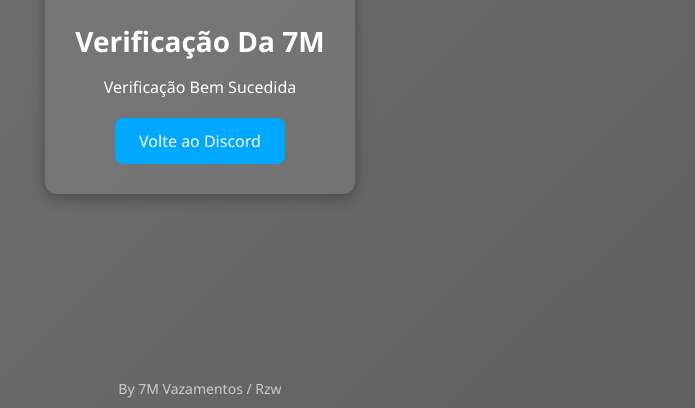
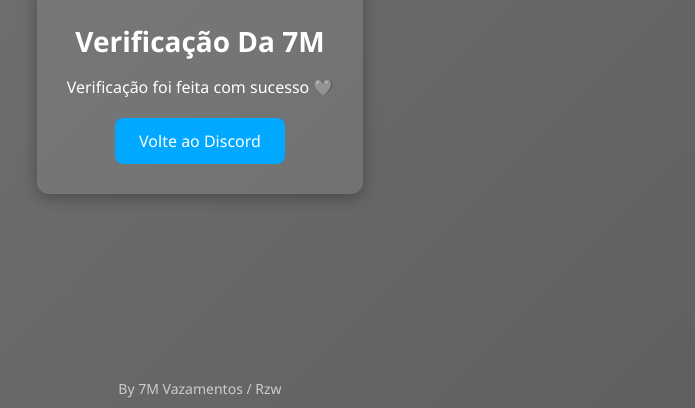
Before and after one commit to RzwKkj/7m, a plain HTML site: page index.html in a window 1280 px wide. Shown: the part 392-800 px from the top of the page, without its empty margins (440-1135 px from the left). Drawn offline with Linux system fonts and the light colour scheme.

Commit message:
Add files via upload

```diff
--- a/index.html
+++ b/index.html
@@ -88,7 +88,7 @@
   <div class="container">
     <img src="https://cdn.discordapp.com/attachments/1374901391939600394/1374902333867163688/c421dcb7b8d406de06ee870c71da54d6.png?ex=682fbd14&is=682e6b94&hm=ca19f49da3141e8e6a15331bdc34dc8a9958926b8d919fe12f4bdd914d73776b&" alt="ChatGPT Logo">
     <h1>Verificação Da 7M</h1>
-    <p>Verificação Bem Sucedida</p>
+    <p>Verificação foi feita com sucesso 🩶</p>
     <a class="button" href="https://discord.gg/7mvazamentos" target="_blank">Volte ao Discord</a>
   </div>
 
```
